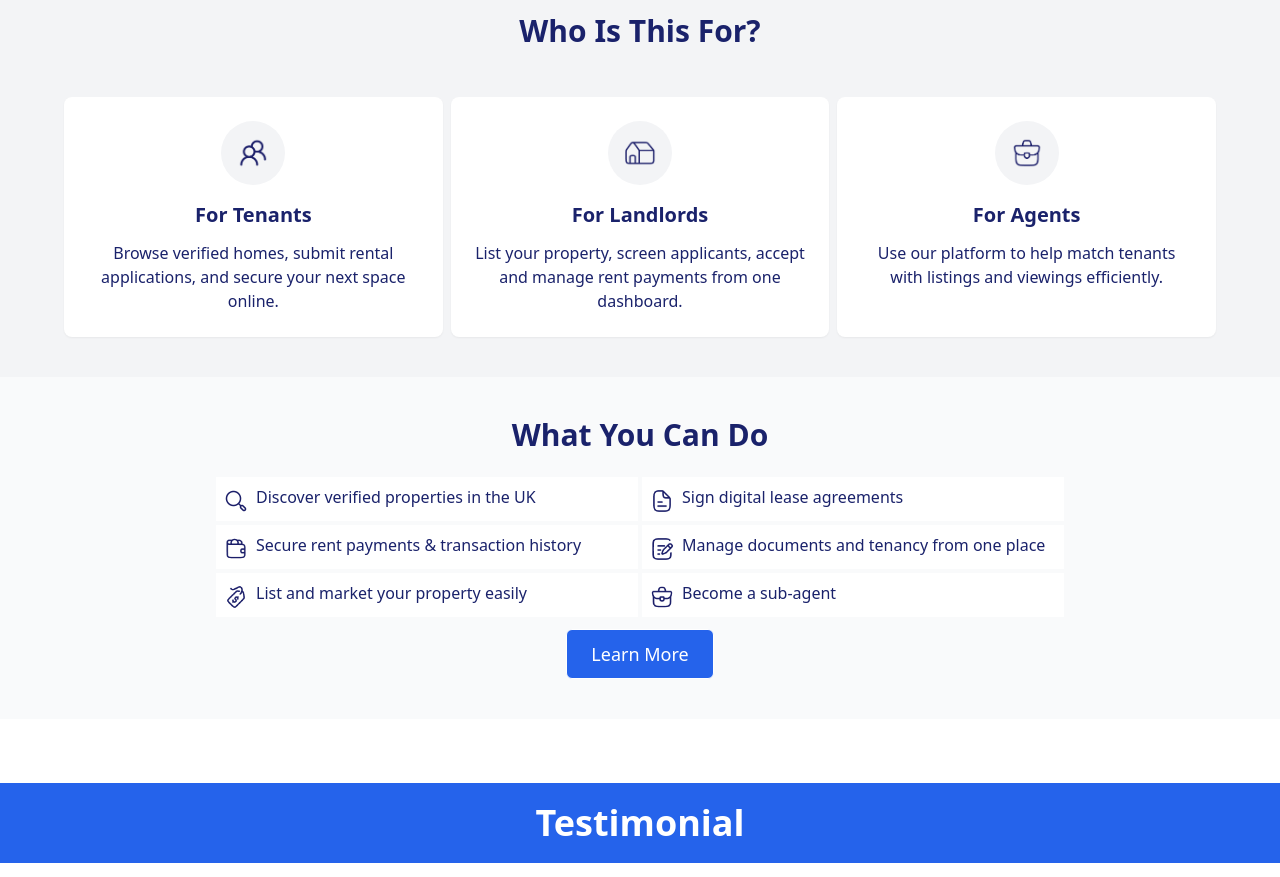
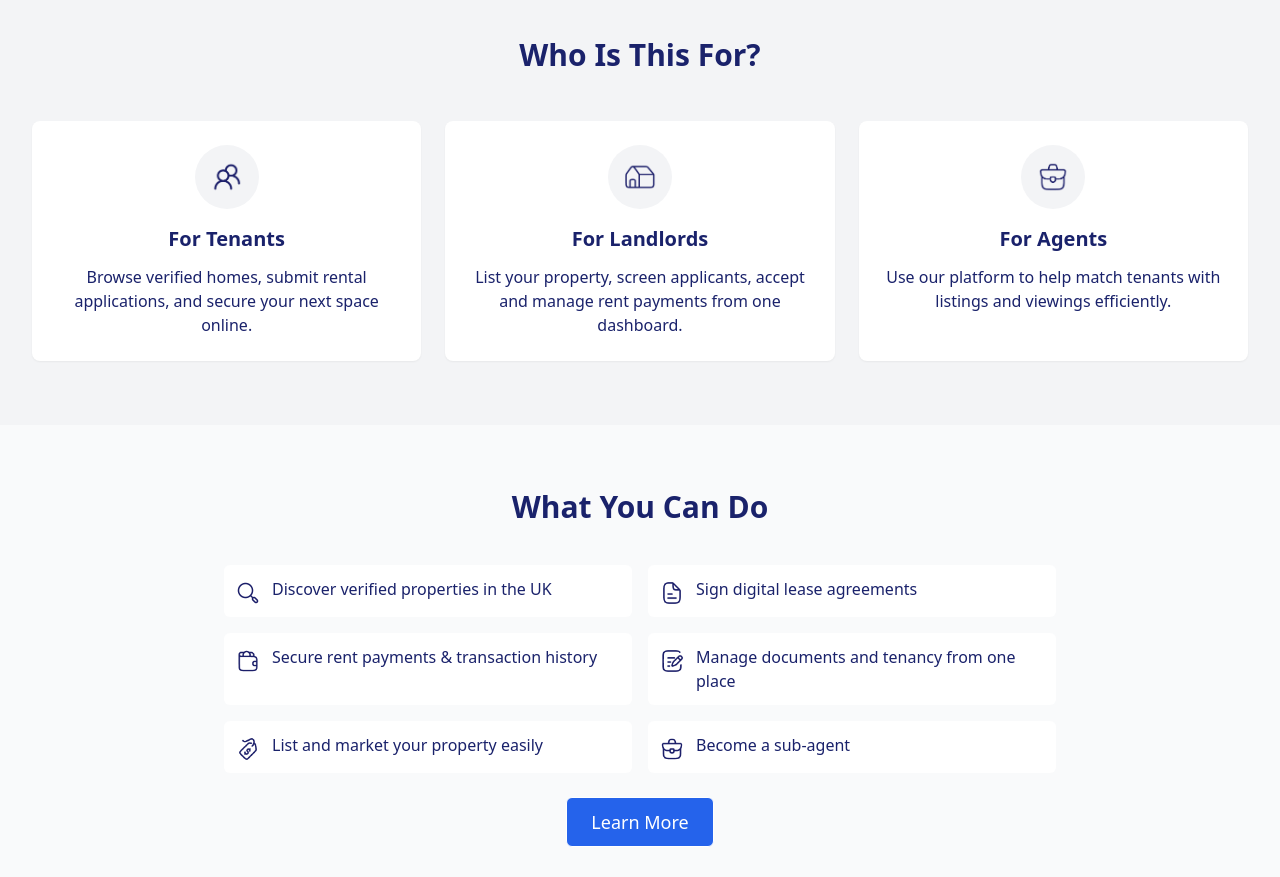
Before and after one commit to Nwachukwuchinedu/bellavire-frontend, a React (Vite) app: page / in a window 1280 px wide. Shown: the part 1880-2757 px from the top of the page. Built offline with nearby package versions, Linux system fonts and the light colour scheme.

Commit message:
modified:   src/components/Footer.tsx 	modified:   src/pages/Index.tsx

```diff
--- a/src/components/Footer.tsx
+++ b/src/components/Footer.tsx
@@ -26,7 +26,7 @@ const Footer = () => {
         </div>
 
         {/* Right Column */}
-        <div className="flex-1 flex flex-col gap-8 sm:flex-col justify-between">
+        <div className="flex-1 flex flex-col gap-8 md:flex-col justify-between">
           {/* Newsletter Section */}
           <div className="mb-4">
             <h2 className="text-lg font-semibold mb-4">
--- a/src/pages/Index.tsx
+++ b/src/pages/Index.tsx
@@ -1,11 +1,9 @@
 import { Button } from "@/components/ui/button";
-import { Check } from "lucide-react";
 import { useNavigate } from "react-router-dom";
 import Navbar from "@/components/Navbar";
 import Hero from "@/components/Hero";
 import Footer from "@/components/Footer";
 import PropertyCard from "@/components/PropertyCard";
-import TestimonialCard from "@/components/TestimonialCard";
 import TestimonialSection from "@/components/TestimonialCard";
 
 const Index = () => {
@@ -74,51 +72,25 @@ const Index = () => {
     },
   ];
 
-  const testimonials = [
-    {
-      name: "Logan Sanders",
-      avatar:
-        "https://imgs.unsplash.com/photo-1507003211169-0a1dd7228f2d?auto=format&fit=crop&w=100&q=80",
-      rating: 5,
-      comment:
-        "Working with Bellevivre Ltd has been a fantastic experience. I found my perfect home...",
-    },
-    {
-      name: "Jay Anderson",
-      avatar:
-        "https://imgs.unsplash.com/photo-1494790108755-2616b612b47c?auto=format&fit=crop&w=100&q=80",
-      rating: 5,
-      comment:
-        "Finding my flat in rent had never been easier thanks to Bellevivre.",
-    },
-    {
-      name: "Sandra Emeka",
-      avatar:
-        "https://imgs.unsplash.com/photo-1438761681033-6461ffad8d80?auto=format&fit=crop&w=100&q=80",
-      rating: 5,
-      comment:
-        "Thanks to the Bellevivre team who helped us manage several of...",
-    },
-  ];
-
   return (
-    <div className="min-h-screen">
+    <div className="min-h-screen overflow-x-hidden">
       <Navbar />
       <Hero />
-      {/* Popular Properties Section */}
-      <section className="py-16 text-secondary bg-gray-50">
-        <div className="max-w-7xl mx-auto px-6">
+
+      {/* Popular Properties */}
+      <section className="py-12 sm:py-16 bg-gray-50 text-secondary">
+        <div className="max-w-7xl mx-auto px-4 sm:px-6 lg:px-8">
           <h2 className="text-3xl font-bold text-center mb-12">
             Popular Properties
           </h2>
-          <div className="grid grid-cols-1 md:grid-cols-2 lg:grid-cols-3 gap-8 mb-8">
+          <div className="grid grid-cols-1 sm:grid-cols-2 lg:grid-cols-3 gap-6 mb-10">
             {properties.map((property, index) => (
               <PropertyCard key={index} {...property} />
             ))}
           </div>
           <div className="text-center">
             <Button
-              className="bg-blue-500  text-white px-6 py-3"
+              className="bg-blue-500 text-white px-6 py-3"
               onClick={() => navigate("/properties")}
             >
               View More Property
@@ -127,171 +99,81 @@ const Index = () => {
         </div>
       </section>
 
-      {/* Who Is This For Section */}
-
-      <section className="py-10 text-secondary bg-gray-100">
-        <div className="max-w-7xl mx-auto px-16">
+      {/* Who Is This For */}
+      <section className="py-12 sm:py-16 bg-gray-100 text-secondary">
+        <div className="max-w-7xl mx-auto px-4 sm:px-6 lg:px-8">
           <h2 className="text-3xl font-bold text-center mb-12">
             Who Is This For?
           </h2>
-          <div className="grid grid-cols-1 md:grid-cols-3 gap-2">
-            {/* Tenant Card */}
-            <div className="bg-white rounded-lg p-6 shadow-sm hover:shadow-md transition-shadow">
-              <div className="text-center">
+          <div className="grid grid-cols-1 sm:grid-cols-2 md:grid-cols-3 gap-6">
+            {[
+              {
+                title: "For Tenants",
+                icon: "/user-multiple.png",
+                desc: "Browse verified homes, submit rental applications, and secure your next space online.",
+              },
+              {
+                title: "For Landlords",
+                icon: "/home-10.png",
+                desc: "List your property, screen applicants, accept and manage rent payments from one dashboard.",
+              },
+              {
+                title: "For Agents",
+                icon: "/briefcase-01 (1).png",
+                desc: "Use our platform to help match tenants with listings and viewings efficiently.",
+              },
+            ].map((card, i) => (
+              <div
+                key={i}
+                className="bg-white rounded-lg p-6 shadow-sm hover:shadow-md transition-shadow text-center"
+              >
                 <div className="w-16 h-16 mx-auto mb-4 bg-gray-100 rounded-full flex items-center justify-center">
-                  <img
-                    src="/user-multiple.png"
-                    alt="Tenant icon"
-                    width={32}
-                    height={32}
-                    className="w-8 h-8"
-                  />
+                  <img src={card.icon} alt={card.title} className="w-8 h-8" />
                 </div>
-                <h3 className="text-xl font-semibold mb-3">For Tenants</h3>
-                <p className="text-secondary">
-                  Browse verified homes, submit rental applications, and secure
-                  your next space online.
-                </p>
+                <h3 className="text-xl font-semibold mb-3">{card.title}</h3>
+                <p>{card.desc}</p>
               </div>
-            </div>
-
-            {/* Landlord Card */}
-            <div className="bg-white rounded-lg p-6 shadow-sm hover:shadow-md transition-shadow">
-              <div className="text-center">
-                <div className="w-16 h-16 mx-auto mb-4 bg-gray-100 rounded-full flex items-center justify-center">
-                  <img
-                    src="/home-10.png"
-                    alt="Landlord icon"
-                    width={32}
-                    height={32}
-                    className="w-8 h-8"
-                  />
-                </div>
-                <h3 className="text-xl font-semibold mb-3">For Landlords</h3>
-                <p className="text-secondary">
-                  List your property, screen applicants, accept and manage rent
-                  payments from one dashboard.
-                </p>
-              </div>
-            </div>
-
-            {/* Agent Card */}
-            <div className="bg-white rounded-lg p-6 shadow-sm hover:shadow-md transition-shadow">
-              <div className="text-center">
-                <div className="w-16 h-16 mx-auto mb-4 bg-gray-100 rounded-full flex items-center justify-center">
-                  <img
-                    src="/briefcase-01 (1).png"
-                    alt="Agent icon"
-                    width={32}
-                    height={32}
-                    className="w-8 h-8"
-                  />
-                </div>
-                <h3 className="text-xl font-semibold mb-3">For Agents</h3>
-                <p className="text-secondary">
-                  Use our platform to help match tenants with listings and
-                  viewings efficiently.
-                </p>
-              </div>
-            </div>
+            ))}
           </div>
         </div>
       </section>
 
-      {/* What You Can Do Section */}
-      <section className="py-10 bg-gray-50">
-        <div className="max-w-4xl mx-auto px-6 text-center">
-          <h2 className="text-3xl text-secondary font-bold mb-6">
-            What You Can Do
-          </h2>
-          <div className="grid grid-cols-1 md:grid-cols-2 gap-1 mb-3">
-            {/* Feature 1 */}
-            <div className="flex items-start text-left p-2 bg-white rounded-none hover:shadow-sm transition-all">
-              <div className="mr-2 mt-1 flex-shrink-0">
-                <img
-                  src="/svg/search-02.png"
-                  alt="Discover properties"
-                  width={24}
-                  height={24}
-                />
+      {/* What You Can Do */}
+      <section className="py-12 sm:py-16 bg-gray-50 text-secondary">
+        <div className="max-w-4xl mx-auto px-4 sm:px-6 lg:px-8 text-center">
+          <h2 className="text-3xl font-bold mb-10">What You Can Do</h2>
+          <div className="grid grid-cols-1 sm:grid-cols-2 gap-4 mb-6 text-left">
+            {[
+              {
+                icon: "/svg/search-02.png",
+                text: "Discover verified properties in the UK",
+              },
+              {
+                icon: "/svg/file-02.png",
+                text: "Sign digital lease agreements",
+              },
+              {
+                icon: "/svg/wallet-02.png",
+                text: "Secure rent payments & transaction history",
+              },
+              {
+                icon: "/svg/solar_document-add-outline.png",
+                text: "Manage documents and tenancy from one place",
+              },
+              {
+                icon: "/svg/hugeicons_sale-tag-01.png",
+                text: "List and market your property easily",
+              },
+              { icon: "/svg/briefcase-01.png", text: "Become a sub-agent" },
+            ].map((item, i) => (
+              <div
+                key={i}
+                className="flex items-start gap-3 p-3 bg-white rounded-md hover:shadow transition-all"
+              >
+                <img src={item.icon} alt="icon" className="w-6 h-6 mt-1" />
+                <span>{item.text}</span>
               </div>
-              <span className="text-secondary">
-                Discover verified properties in the UK
-              </span>
-            </div>
-
-            {/* Feature 2 */}
-            <div className="flex items-start text-left p-2 bg-white rounded-none hover:shadow-sm transition-all">
-              <div className="mr-2 mt-1 flex-shrink-0">
-                <img
-                  src="/svg/file-02.png"
-                  alt="Digital lease"
-                  width={24}
-                  height={24}
-                />
-              </div>
-              <span className="text-secondary">
-                Sign digital lease agreements
-              </span>
-            </div>
-
-            {/* Feature 3 */}
-            <div className="flex items-start text-left p-2 bg-white rounded-none hover:shadow-sm transition-all">
-              <div className="mr-2 mt-1 flex-shrink-0">
-                <img
-                  src="/svg/wallet-02.png"
-                  alt="Secure payments"
-                  width={24}
-                  height={24}
-                />
-              </div>
-              <span className="text-secondary">
-                Secure rent payments & transaction history
-              </span>
-            </div>
-
-            {/* Feature 4 */}
-            <div className="flex items-start text-left p-2 bg-white rounded-none hover:shadow-sm transition-all">
-              <div className="mr-2 mt-1 flex-shrink-0">
-                <img
-                  src="/svg/solar_document-add-outline.png"
-                  alt="Manage documents"
-                  width={24}
-                  height={24}
-                />
-              </div>
-              <span className="text-secondary">
-                Manage documents and tenancy from one place
-              </span>
-            </div>
-
-            {/* Feature 5 */}
-            <div className="flex items-start text-left p-2 bg-white rounded-none hover:shadow-sm transition-all">
-              <div className="mr-2 mt-1 flex-shrink-0">
-                <img
-                  src="/svg/hugeicons_sale-tag-01.png"
-                  alt="List property"
-                  width={24}
-                  height={24}
-                />
-              </div>
-              <span className="text-secondary">
-                List and market your property easily
-              </span>
-            </div>
-
-            {/* Feature 6 */}
-            <div className="flex items-start text-left p-2 bg-white rounded-none hover:shadow-sm transition-all">
-              <div className="mr-2 mt-1 flex-shrink-0">
-                <img
-                  src="/svg/briefcase-01.png"
-                  alt="Become agent"
-                  width={24}
-                  height={24}
-                />
-              </div>
-              <span className="text-secondary">Become a sub-agent</span>
-            </div>
+            ))}
           </div>
           <Button
             variant="outline"
@@ -301,8 +183,10 @@ const Index = () => {
           </Button>
         </div>
       </section>
-      {/* Testimonial Section */}
+
+      {/* Testimonials */}
       <TestimonialSection />
+
       <Footer />
     </div>
   );
```
